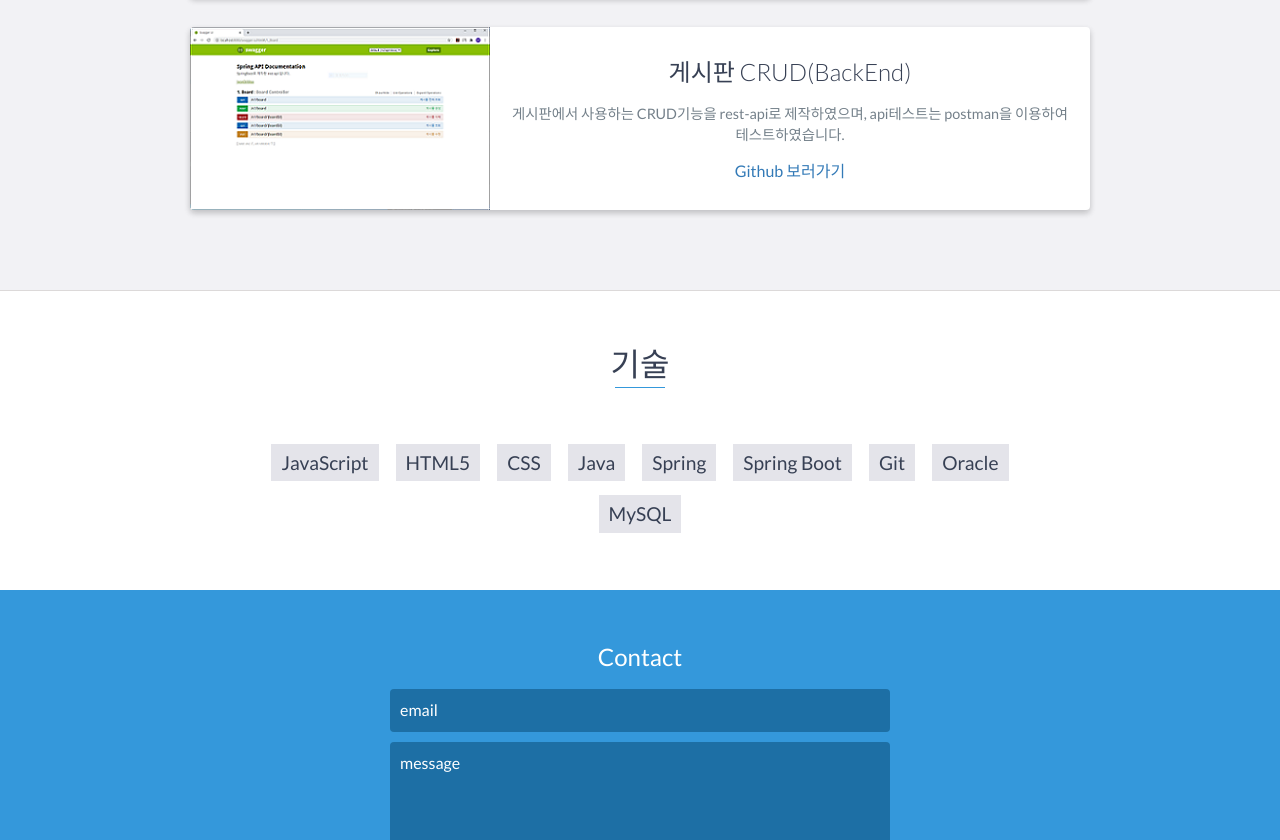
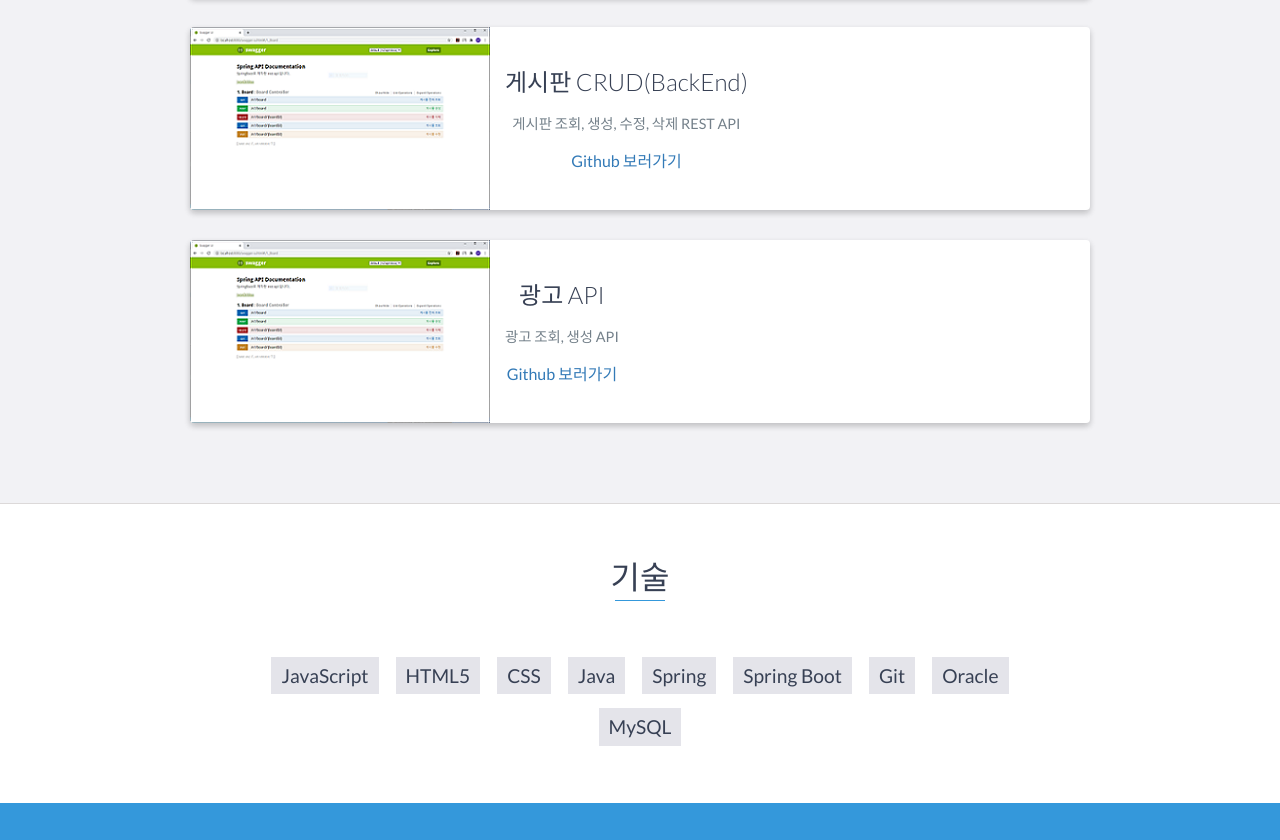
Before and after one commit to hodolee246/portfolio, a website: page index.html in a window 1280 px wide. Shown: the part 2388-3228 px from the top of the page. Drawn offline with nearby package versions, Linux system fonts and the light colour scheme.

Commit message:
Update index.html

```diff
--- a/index.html
+++ b/index.html
@@ -142,9 +142,23 @@
                     <div class="project-info">
                         <h3>게시판 CRUD(BackEnd)</h3>
                         <p>
-                            게시판에서 사용하는 CRUD기능을 rest-api로 제작하였으며, api테스트는 postman을 이용하여 테스트하였습니다.
+                            게시판 조회, 생성, 수정, 삭제 REST API
                         </p>
                         <a href="https://github.com/hodolee246/JeonInWoo">Github 보러가기</a>
+                    </div>
+                    <!-- End .project-info -->
+                </div>
+		<div class="project shadow-large">
+                    <div class="project-image">
+                        <img src="images/SWAGGER_LOGO.PNG" />
+                    </div>
+                    <!-- End .project-image -->
+                    <div class="project-info">
+                        <h3>광고 API</h3>
+                        <p>
+                            광고 조회, 생성 API
+                        </p>
+                        <a href="https://github.com/hodolee246/AdsAPI">Github 보러가기</a>
                     </div>
                     <!-- End .project-info -->
                 </div>
```
